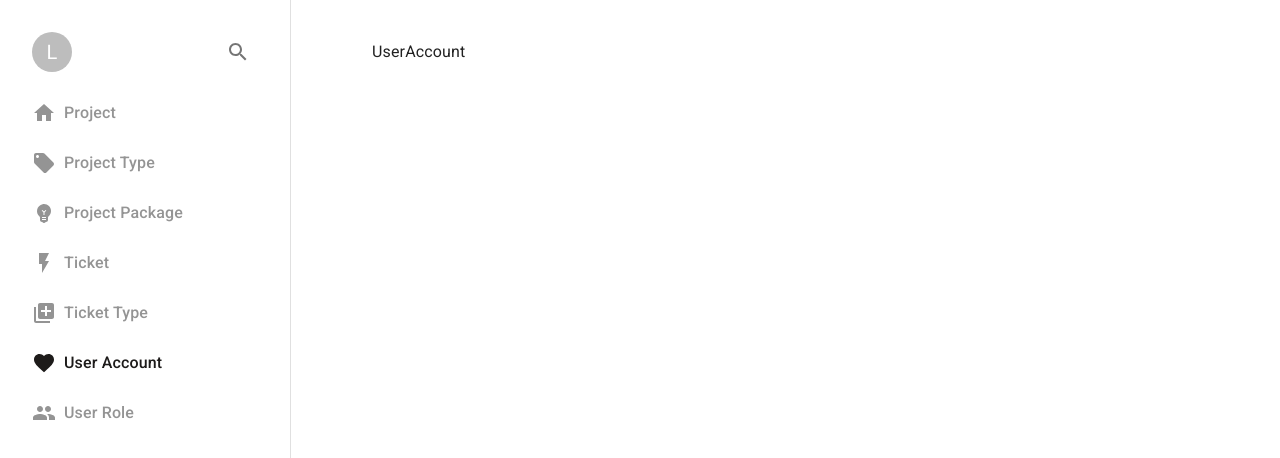
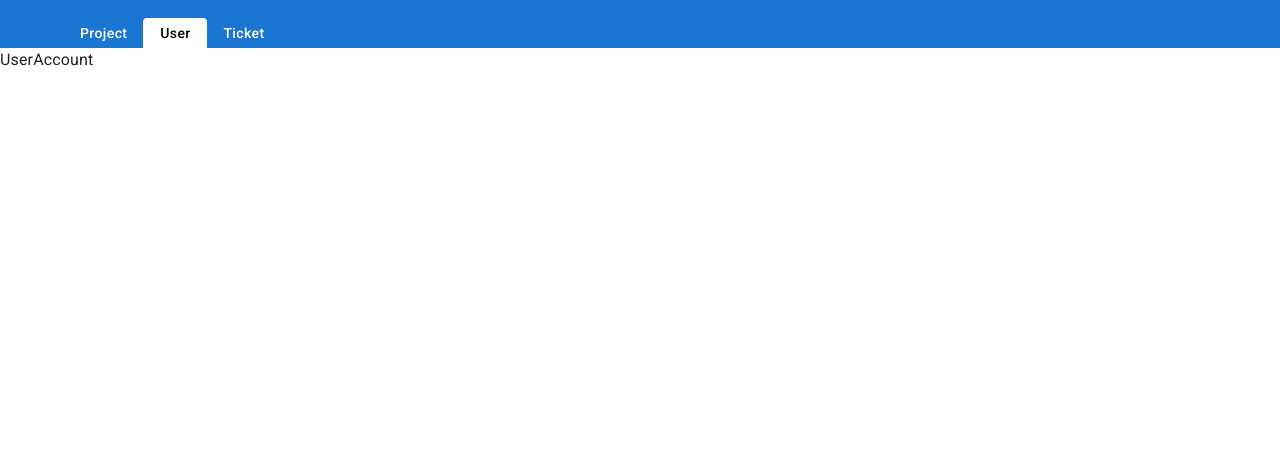
Before and after one commit to vechet/frontend_ticket_system, a Next.js app: page /userAccount in a window 1280 px wide. Shown: the top 458 px of the page. Built offline with nearby package versions, Linux system fonts and the light colour scheme.

Commit message:
add header

```diff
--- /dev/null
+++ b/src/components/Layout/Header.tsx
@@ -0,0 +1,40 @@
+import React from "react";
+import { AppBar, Box, Stack, Toolbar } from "@mui/material";
+import styled from "styled-components";
+import Menu from "./Menu";
+
+const Header = React.memo(() => {
+  return (
+    <AppBar position="static" elevation={0} sx={{ border: 0 }}>
+      <Box px={2}>
+        <Toolbar
+          disableGutters
+          sx={{ minHeight: "48px !important", alignItems: "flex-end" }}
+        >
+          <Stack position="relative" pb={0.5}>
+            {/* <StyledLogo
+              onClick={backToHome}
+              src="/assets/svgs/z1-logo2.svg"
+              alt="Logo"
+            /> */}
+          </Stack>
+          <Box sx={{ ml: 6, flexGrow: 1, display: { xs: "flex" } }}>
+            <Stack flexGrow={1} direction="row" alignItems="flex-end">
+              <Menu />
+            </Stack>
+            {/* <AccountInfo /> */}
+          </Box>
+        </Toolbar>
+      </Box>
+    </AppBar>
+  );
+});
+
+const StyledLogo = styled.img`
+  width: 100%;
+  height: 100%;
+  object-fit: contain;
+  cursor: pointer;
+`;
+
+export default Header;
--- a/src/components/Layout/Layout.tsx
+++ b/src/components/Layout/Layout.tsx
@@ -1,6 +1,6 @@
 import React from "react";
 import Head from "next/head";
-import SideBar from "./SideBar";
+import Header from "./Header";
 
 interface IProps {
   children: any;
@@ -15,10 +15,8 @@ const Layout = React.memo(({ children, title }: IProps) => {
         <meta charSet="utf-8" />
         <meta name="viewport" content="initial-scale=1.0, width=device-width" />
       </Head>
-      <SideBar />
-      <div style={{ marginLeft: "292px", padding: "40px 80px 140px" }}>
-        {children}
-      </div>
+      <Header />
+      {children}
     </>
   );
 });
--- /dev/null
+++ b/src/components/Layout/Menu.tsx
@@ -0,0 +1,52 @@
+import React from "react";
+import { Button } from "@mui/material";
+import styled from "styled-components";
+import { useRouter } from "next/router";
+import { checkActiveMenu } from "../utils";
+import { MENU_ITEM } from "../constants";
+
+const Menu = React.memo(() => {
+  const router = useRouter();
+  const { pathname } = router;
+
+  const handleClickMenu = (menu: any) => {
+    router.replace(menu.url, undefined, { shallow: true });
+  };
+
+  const activeRoute = checkActiveMenu(pathname);
+  return (
+    <>
+      {MENU_ITEM.map((item: any, index: number) => {
+        return (
+          <StyledButtonMenu
+            data-testid={item.label}
+            key={index}
+            onClick={() => handleClickMenu(item)}
+            selected={activeRoute === item.value}
+          >
+            {item.label}
+          </StyledButtonMenu>
+        );
+      })}
+    </>
+  );
+});
+
+const StyledButtonMenu: any = styled(Button)`
+  && {
+    .MuiPaper-root {
+      background-color: #18a0fb;
+    }
+    padding: 3px 16px;
+    text-transform: inherit;
+    border-radius: ${(p: any) => (p.selected ? "4px 4px 0px 0px" : "0px")};
+    color: ${(p: any) => (p.selected ? "black" : "white")};
+    background-color: ${(p: any) => (p.selected ? "white" : "transparent")};
+    &:hover {
+      text-decoration: underline;
+      background-color: ${(p: any) => (p.selected ? "white" : "transparent")};
+    }
+  }
+`;
+
+export default Menu;
--- /dev/null
+++ b/src/components/constants.ts
@@ -0,0 +1,37 @@
+export enum MenuEnum {
+  PROJECT = "projects",
+  TICKET = "ticket",
+  USER = "user",
+}
+
+export const MENU_ITEM = [
+  {
+    label: "Project",
+    value: MenuEnum.PROJECT,
+    url: "/project",
+    newtab: false,
+  },
+  {
+    label: "User",
+    value: MenuEnum.USER,
+    url: "/userAccount",
+    newtab: false,
+  },
+  {
+    label: "Ticket",
+    value: MenuEnum.TICKET,
+    url: "/ticket",
+    newtab: false,
+  },
+];
+
+export const isProjectRoute = (pathname: string) => {
+  return pathname.includes("/project");
+};
+export const isUserRoute = (pathname: string) => {
+  return pathname.includes("/user");
+};
+
+export const isTicketRoute = (pathname: string) => {
+  return pathname.includes("/ticket");
+};
--- /dev/null
+++ b/src/components/utils.ts
@@ -0,0 +1,16 @@
+import {
+  isProjectRoute,
+  isTicketRoute,
+  isUserRoute,
+  MenuEnum,
+} from "./constants";
+
+export const checkActiveMenu = (url: string) => {
+  if (isProjectRoute(url)) {
+    return MenuEnum.PROJECT;
+  } else if (isTicketRoute(url)) {
+    return MenuEnum.TICKET;
+  } else if (isUserRoute(url)) {
+    return MenuEnum.USER;
+  }
+};
```
